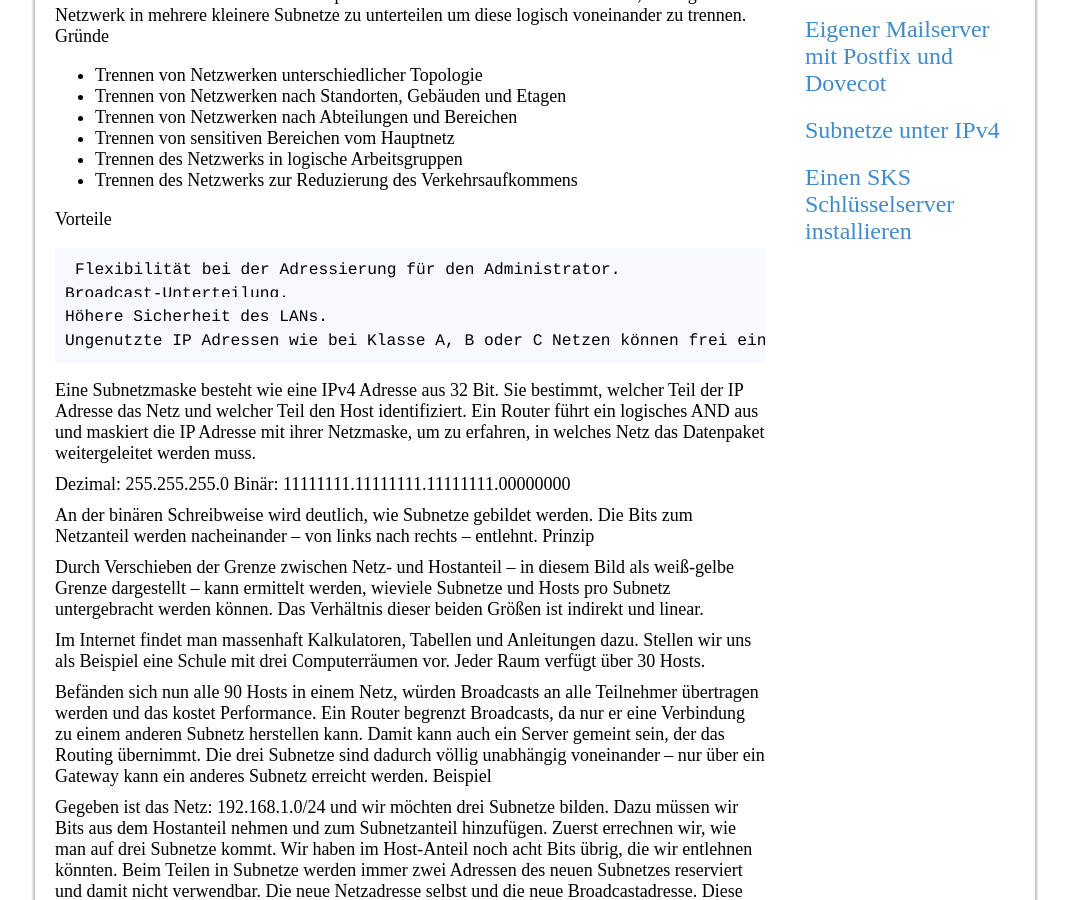
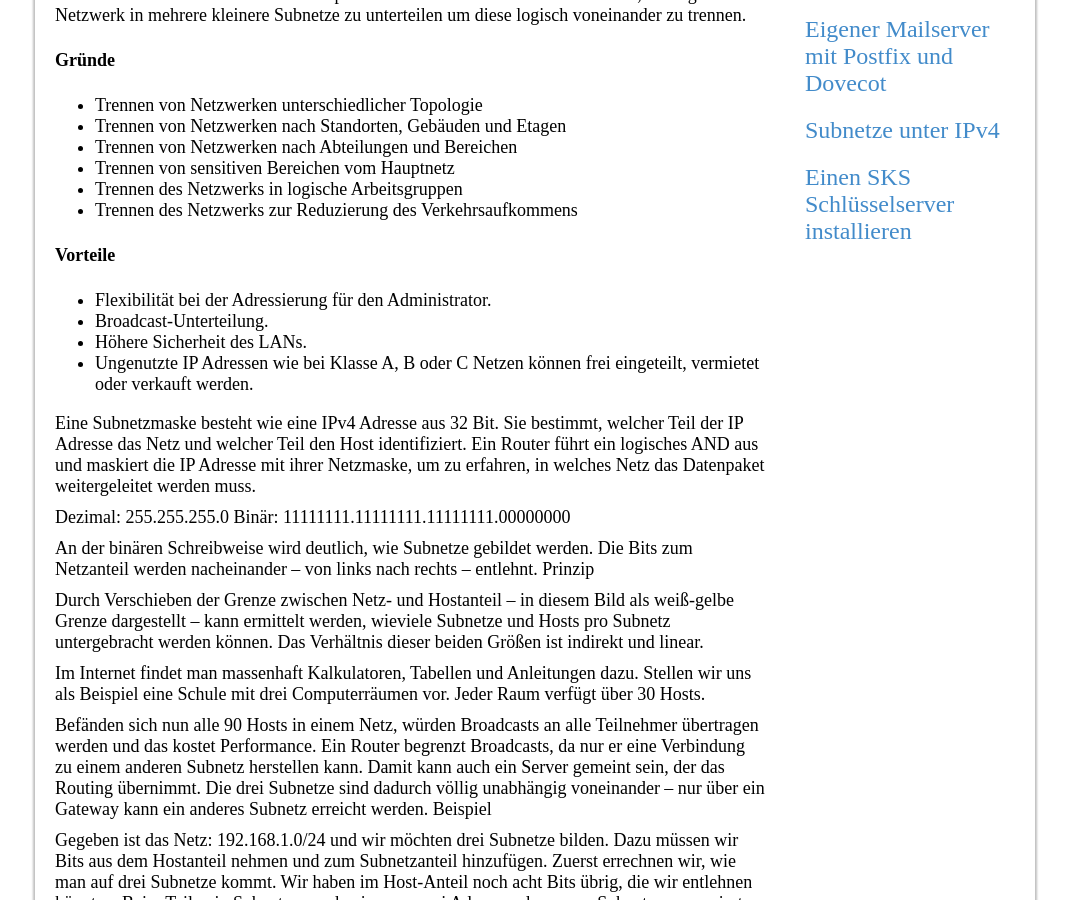
Before and after one commit to mbrain/zarat.github.io, a Jekyll site: the page built from _posts/2018-05-22-subnetze-unter-ipv4.markdown, in a window 1280 px wide and 900 px high, scrolled down 348 px. Shown: the whole window, without its empty margins (105-1174 px from the left). Built offline with Jekyll 4.4.1, drawn with Linux system fonts in a browser that asks for light colours.

Commit message:
Update 2018-05-22-subnetze-unter-ipv4.markdown

```diff
--- a/_posts/2018-05-22-subnetze-unter-ipv4.markdown
+++ b/_posts/2018-05-22-subnetze-unter-ipv4.markdown
@@ -10,7 +10,8 @@ published: true
 
 Oft ist es aus kosten- sicherheits- oder personaltechnischen Gründen erforderlich, das eigene Netzwerk in mehrere kleinere Subnetze zu unterteilen um diese logisch voneinander zu trennen.
 <!--excerpt_separator-->
-Gründe
+
+<h4>Gründe</h4>
 
 <ul>
 <li>Trennen von Netzwerken unterschiedlicher Topologie</li>
@@ -21,12 +22,14 @@ Gründe
 <li>Trennen des Netzwerks zur Reduzierung des Verkehrsaufkommens</li>
 </ul>
 
-Vorteile
+<h4>Vorteile</h4>
 
-    Flexibilität bei der Adressierung für den Administrator.
-    Broadcast-Unterteilung.
-    Höhere Sicherheit des LANs.
-    Ungenutzte IP Adressen wie bei Klasse A, B oder C Netzen können frei eingeteilt, vermietet oder verkauft werden.
+<ul>
+<li>Flexibilität bei der Adressierung für den Administrator.</li>
+<li>Broadcast-Unterteilung.</li>
+<li>Höhere Sicherheit des LANs.</li>
+<li>Ungenutzte IP Adressen wie bei Klasse A, B oder C Netzen können frei eingeteilt, vermietet oder verkauft werden.</li>
+</ul>
 
 Eine Subnetzmaske besteht wie eine IPv4 Adresse aus 32 Bit. Sie bestimmt, welcher Teil der IP Adresse das Netz und welcher Teil den Host identifiziert. Ein Router führt ein logisches AND aus und maskiert die IP Adresse mit ihrer Netzmaske, um zu erfahren, in welches Netz das Datenpaket weitergeleitet werden muss.
 
```
